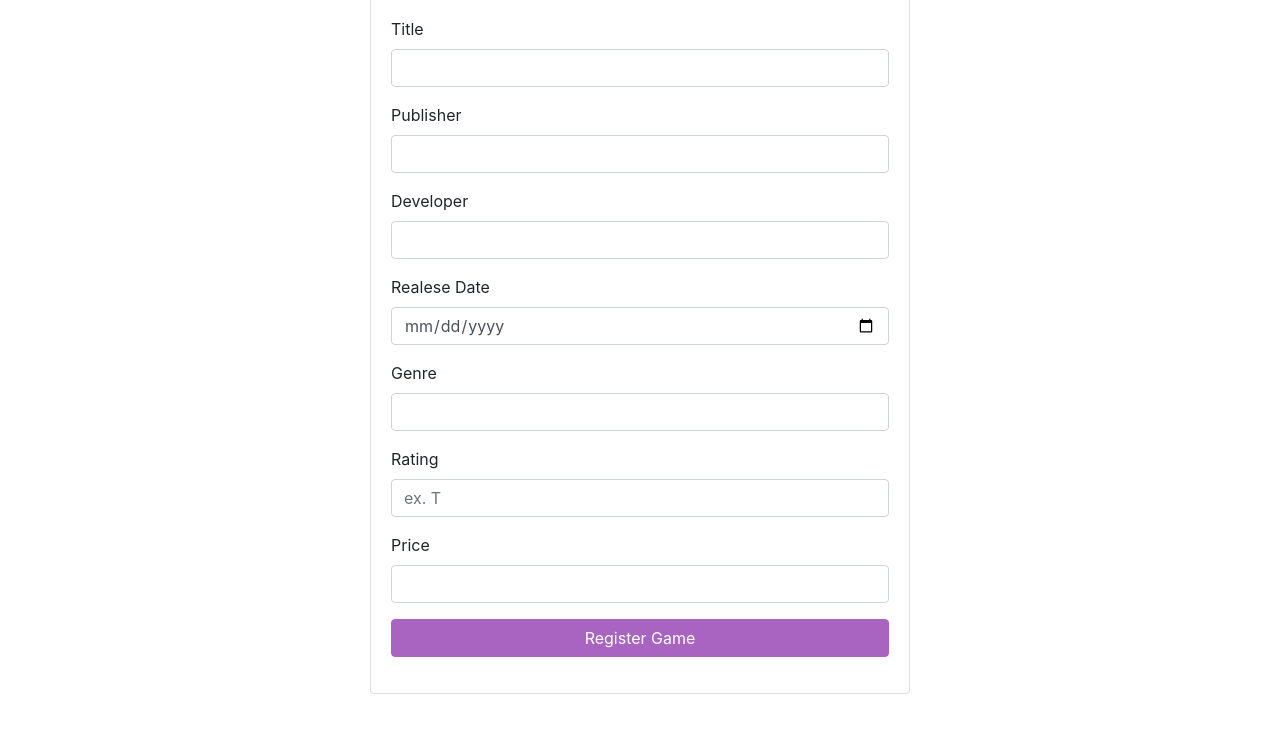
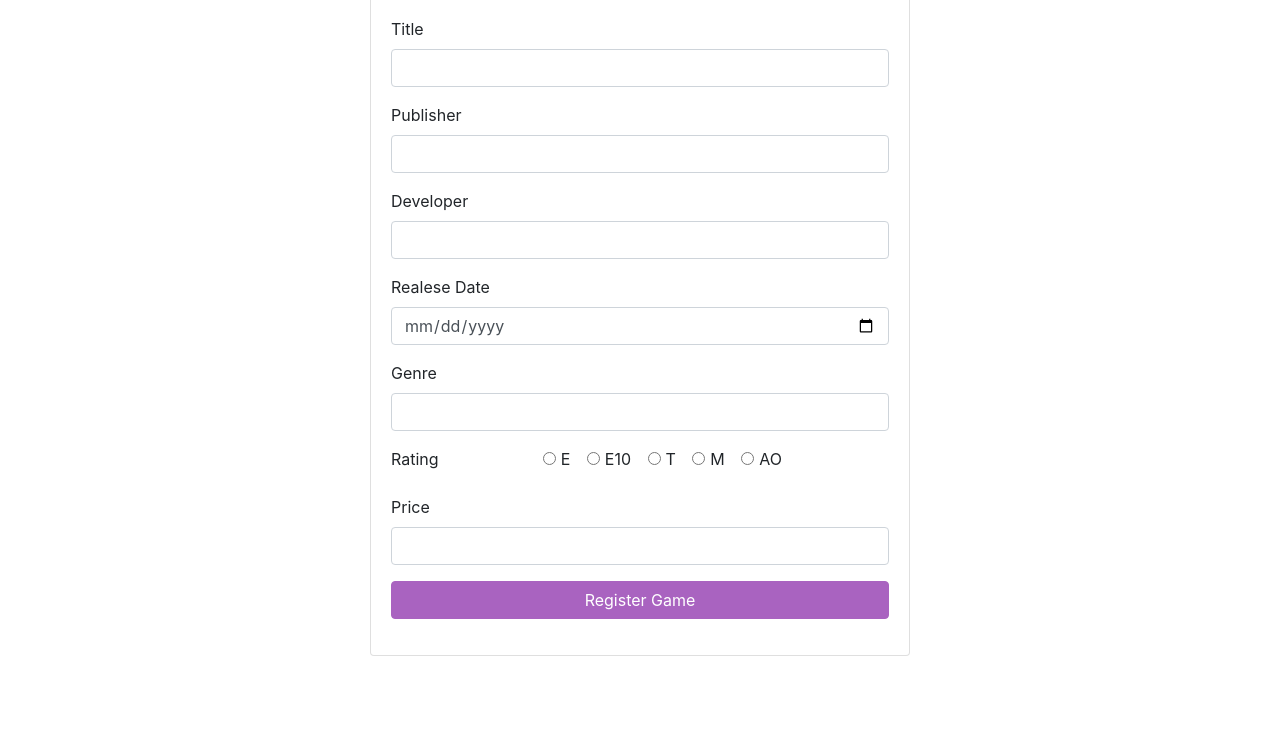
Before and after one commit to tec-csf/tc3041-pf-primavera-2020-equipo4, a plain HTML site: page frontend/add_game.html in a window 1280 px wide. Shown: the part 182-912 px from the top of the page. After the commit the page ends 886 px from the top, so only its background shows below. Drawn offline with nearby package versions, Linux system fonts and the light colour scheme.

Commit message:
changed add game window

```diff
--- a/frontend/add_game.html
+++ b/frontend/add_game.html
@@ -64,12 +64,29 @@
 							<label>Genre</label>
 							<input type="text" class="form-control" placeholder="" required>
                         </div> <!-- form-group end.// -->
-
-                        <div class="form-group">
-							<label>Rating</label>
-							<input type="genere" class="form-control" placeholder="ex. T" required>
-                        </div> <!-- form-group end.// -->
-
+						<div class="form-group">
+						<label style="margin-right: 20%;">Rating</label>
+                        <div class="form-check form-check-inline">
+							<input class="form-check-input" type="radio" name="inlineRadioOptions" id="inlineRadio1" value="option1">
+							<label class="form-check-label" for="inlineRadio1">E</label>
+						  </div>
+						  <div class="form-check form-check-inline">
+							<input class="form-check-input" type="radio" name="inlineRadioOptions" id="inlineRadio2" value="option2">
+							<label class="form-check-label" for="inlineRadio2">E10</label>
+						  </div>
+						  <div class="form-check form-check-inline">
+							<input class="form-check-input" type="radio" name="inlineRadioOptions" id="inlineRadio2" value="option2">
+							<label class="form-check-label" for="inlineRadio2">T</label>
+						  </div>
+						  <div class="form-check form-check-inline">
+							<input class="form-check-input" type="radio" name="inlineRadioOptions" id="inlineRadio2" value="option2">
+							<label class="form-check-label" for="inlineRadio2">M</label>
+						  </div>
+						  <div class="form-check form-check-inline">
+							<input class="form-check-input" type="radio" name="inlineRadioOptions" id="inlineRadio2" value="option2">
+							<label class="form-check-label" for="inlineRadio2">AO</label>
+						  </div>
+						</div>
 						<div class="form-group">
 							<label>Price</label>
                             <input type="number" id ="price" class="form-control"  required
```
